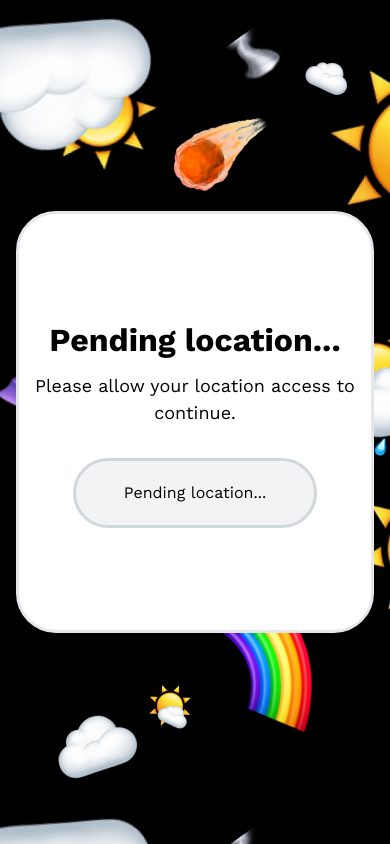
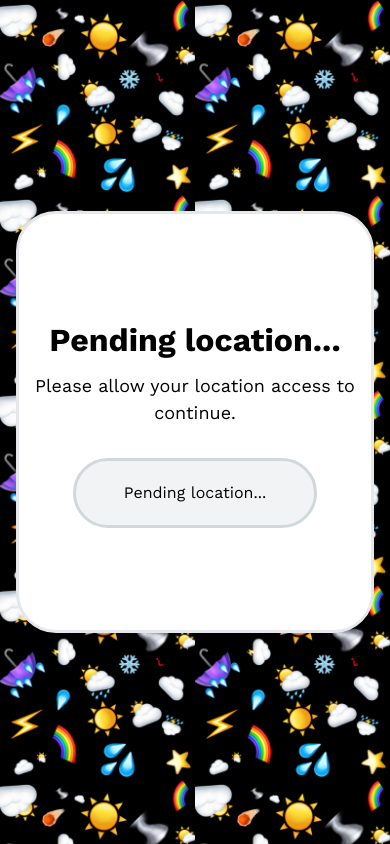
Before and after one commit to adrojodev/Keep-it-short, a Next.js app: page / in a window 390 px wide. Built offline with nearby package versions, Linux system fonts and the light colour scheme; no server answers.

Commit message:
Refix bg issue

```diff
--- a/app/page.tsx
+++ b/app/page.tsx
@@ -65,7 +65,7 @@ export default function Home() {
 
   return (
     <main
-      className="flex min-h-screen flex-col items-stretch md:items-center justify-center p-4 md:p-24 gap-8 bg-black bg-auto md:bg-25 bg-repeat"
+      className="flex min-h-screen flex-col items-stretch md:items-center justify-center p-4 md:p-24 gap-8 bg-black bg-50 md:bg-25 bg-repeat"
       style={{
         backgroundImage:
           shorts !== undefined
--- a/tailwind.config.js
+++ b/tailwind.config.js
@@ -26,6 +26,7 @@ module.exports = {
       },
       backgroundSize: {
         25: "25%",
+        50: "50%",
       },
     },
   },
```
